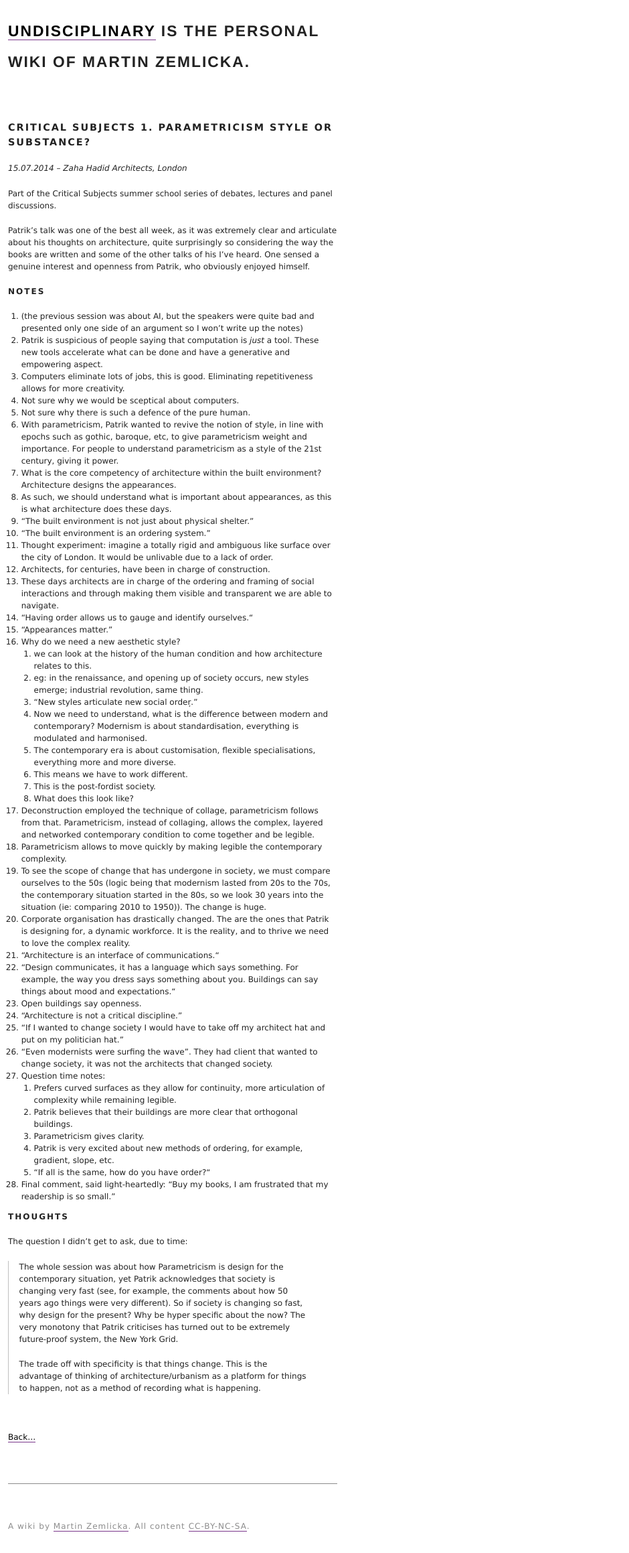
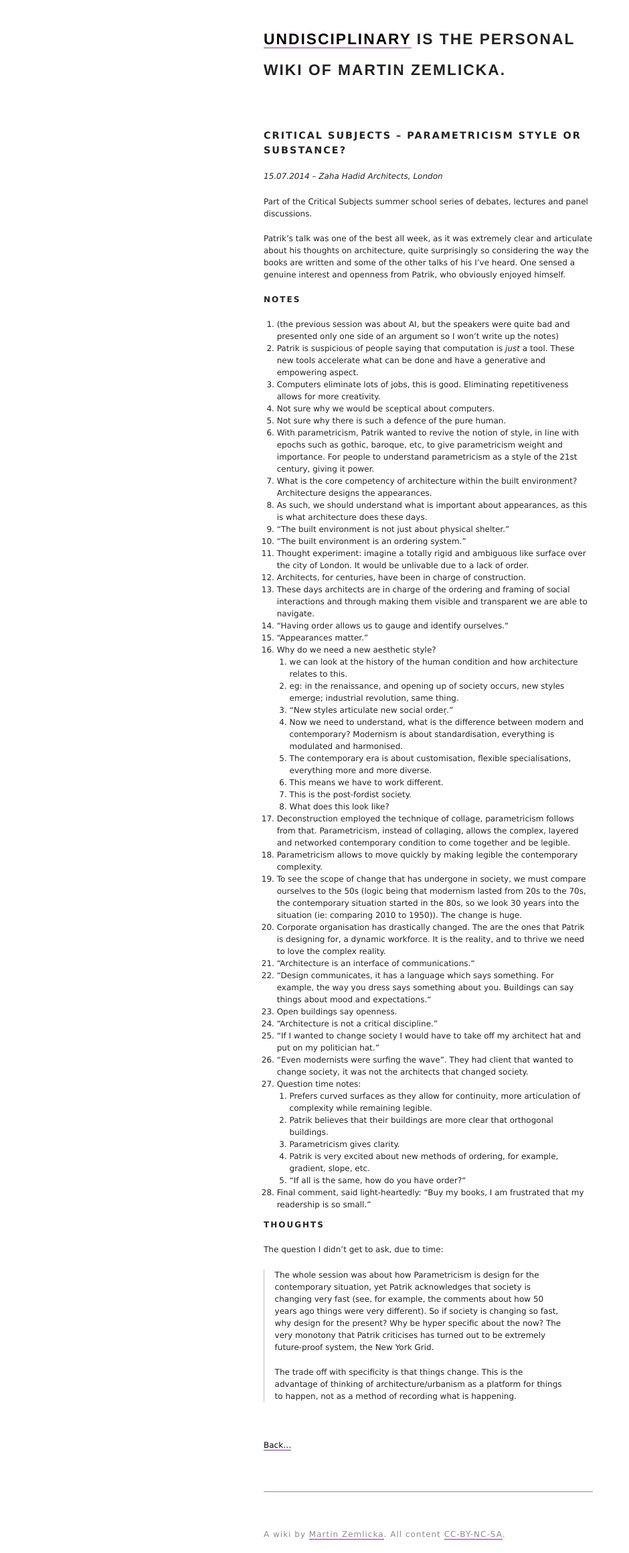
Before and after one commit to zmlka/undisciplinary, a Jekyll site: the page built from parametricism_style_substance.md, in a window 1280 px wide. Shown: the whole page at 67% size, without its empty margins (0-940 px from the left). Built offline with Jekyll 4.4.1, drawn with Linux system fonts in a browser that asks for light colours.

Commit message:
centering site

```diff
--- a/parametricism_style_substance.md
+++ b/parametricism_style_substance.md
@@ -1,5 +1,5 @@
 ---
-title: Critical Subjects 1. Parametricism style or substance?
+title: Critical Subjects – Parametricism style or substance?
 layout: default
 tags: panel discussion, critical subjects, arup associates, avant1.garde
 snippet: notes and thoughts from a panel discussion on the avant1.garde featuring Catherine Rossi, Kim Quazi, Joseph Young and Michael Daley
--- a/style/main.css
+++ b/style/main.css
@@ -201,7 +201,8 @@ header h1{
 
 #site{
   max-width: 41rem;
-  padding: 2rem 1rem 1rem 1rem;
+  margin: 0 auto;
+  padding-top: 3rem;
 }
 
 
@@ -213,19 +214,6 @@ header h1{
   padding-top: 1.6rem;
   border-top: 1px solid #8C8C8C;
 }
-
-
-
-
-
-
-
-
-
-
-
-
-
 
 
 /* ==========================================================================
```
